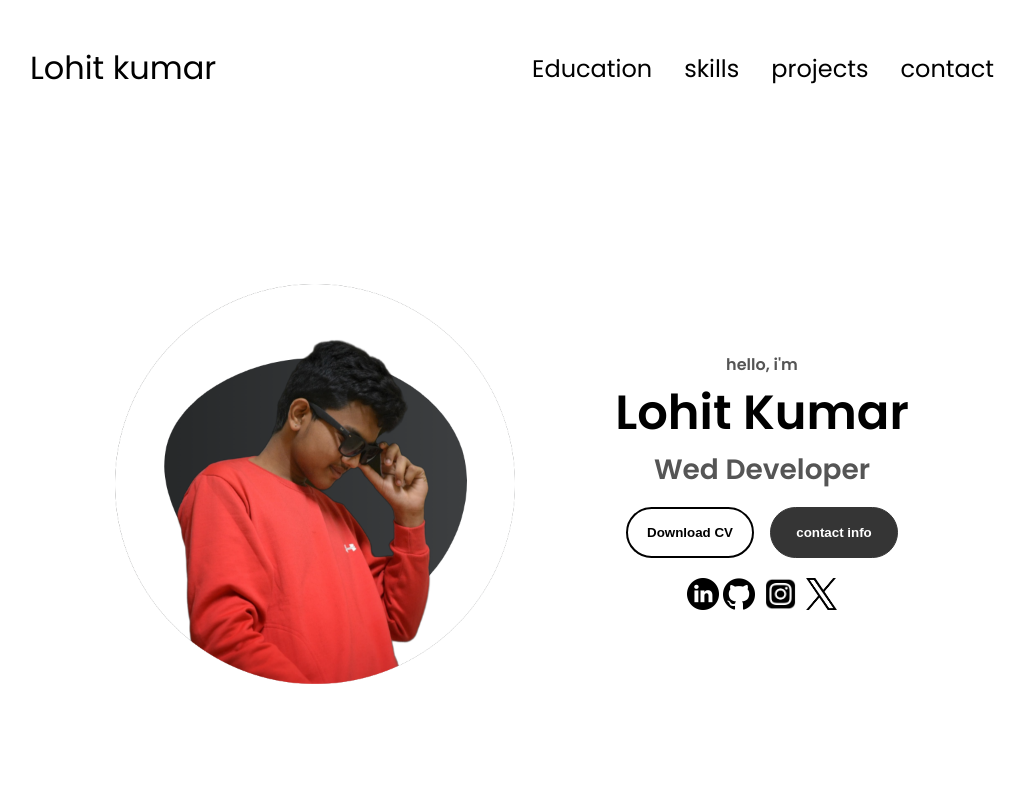
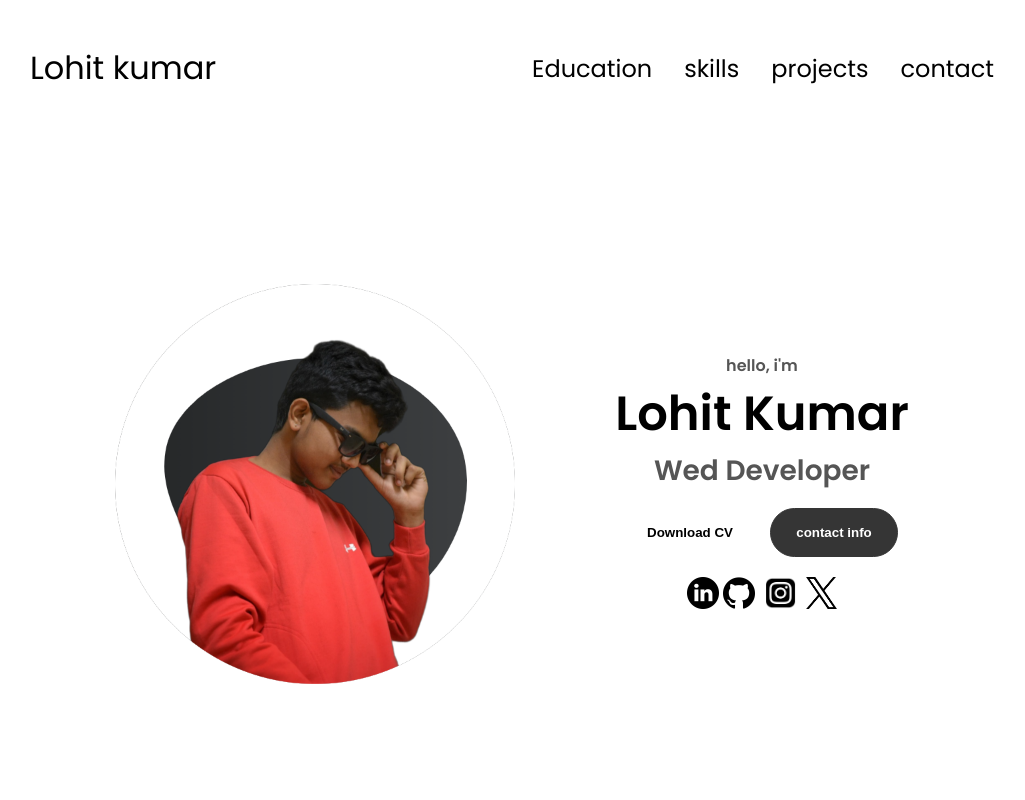
Before and after one commit to lohitkumar1914/my-portfolio, a plain HTML site: page index.html in a window 1280 px wide. In both pictures the pointer is over the button "Download CV". Shown: the top 800 px of the page, without its empty margins (128-1153 px from the left). Drawn offline with Linux system fonts and the light colour scheme.

Commit message:
Update style.css
btn update

```diff
--- a/style.css
+++ b/style.css
@@ -237,8 +237,8 @@ section {
 }
 
 .btn-color-2:hover{
-    border:rgb(0, 0, 0) 0.1rem solid;
-    border-width: 2px; ;
+    border:rgb(255, 255, 255) 0.1rem solid;
+
 }
 .btn-container{
     gap:1rem;
```
